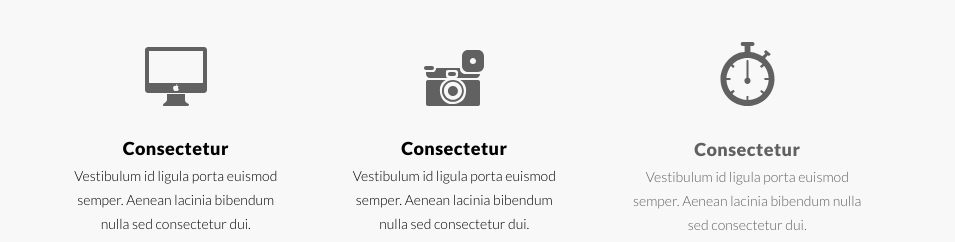
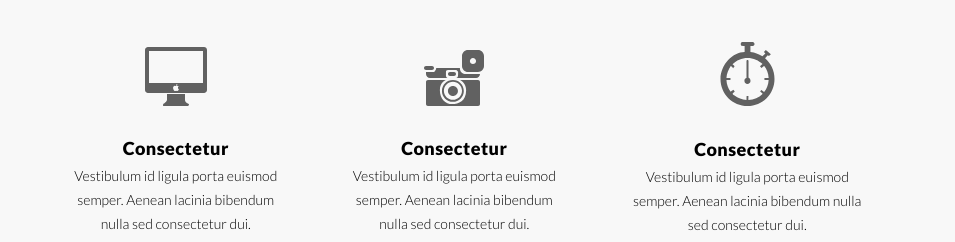
Before and after one commit to maks1mp/layout-types, a plain HTML site: page index.html in a window 1280 px wide. Shown: the part 558-800 px from the top of the page, 325-1280 px from the left. Drawn offline with Linux system fonts and the light colour scheme.

Commit message:
remove unnecessary color

```diff
--- a/index.html
+++ b/index.html
@@ -121,8 +121,8 @@
                                     </td>
                                 </tr>
                             </table>
-                            <h4 class="c-gray">Consectetur</h4>
-                            <p class="c-gray">
+                            <h4>Consectetur</h4>
+                            <p>
                                 Vestibulum id ligula porta euismod semper. Aenean lacinia bibendum nulla sed consectetur
                                 dui.
                             </p>
```
